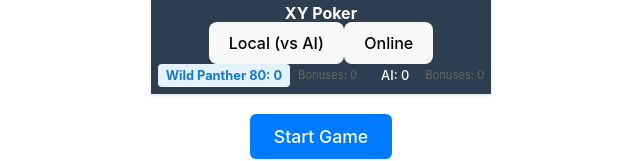
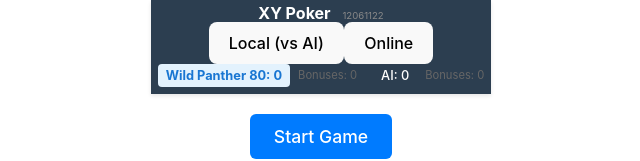
Before and after one commit to sotwat/xy-poker, a React (Vite) app: page / in a window 1280 px wide. Shown: the top 161 px of the page, without its empty margins (319-959 px from the left). Built offline with nearby package versions, Linux system fonts and the light colour scheme; no server answers.

Commit message:
feat: タイトルに最終更新日時を追加
- XY Pokerの右に小さく日時表示 (12061122)
- グレー色、小さいフォントで控えめに表示
- 毎回更新時に手動で日時を変更

```diff
--- a/src/App.css
+++ b/src/App.css
@@ -17,6 +17,13 @@
 .app-header h1 {
   font-size: 1rem;
   margin: 0;
+}
+
+.app-header .version {
+  font-size: 0.6rem;
+  color: #888;
+  margin-left: 0.5rem;
+  font-weight: normal;
 }
 
 /* Hide header when result screen is shown */
--- a/src/App.tsx
+++ b/src/App.tsx
@@ -377,7 +377,7 @@ function App() {
   return (
     <div className="app">
       <header className="app-header">
-        <h1>XY Poker</h1>
+        <h1>XY Poker <span className="version">12061122</span></h1>
         {((mode === 'local' && phase === 'setup') || (mode === 'online' && !isOnlineGame)) && (
           <div className="mode-switch">
             <button
```
